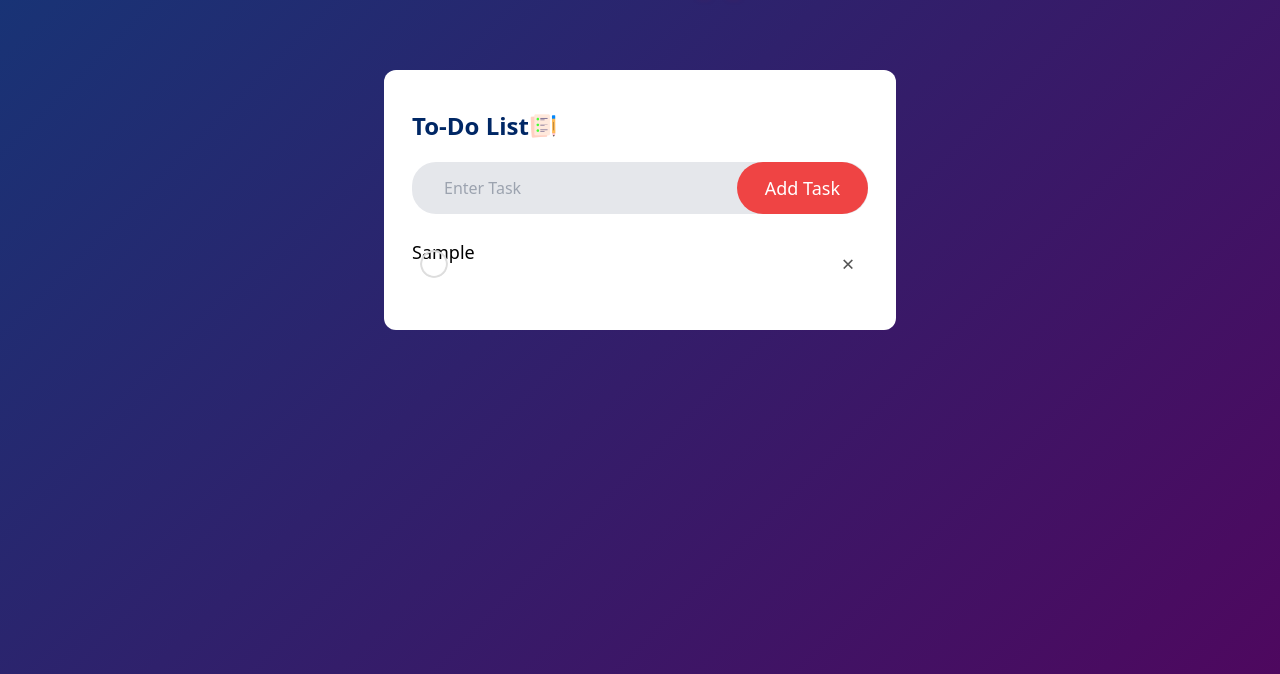
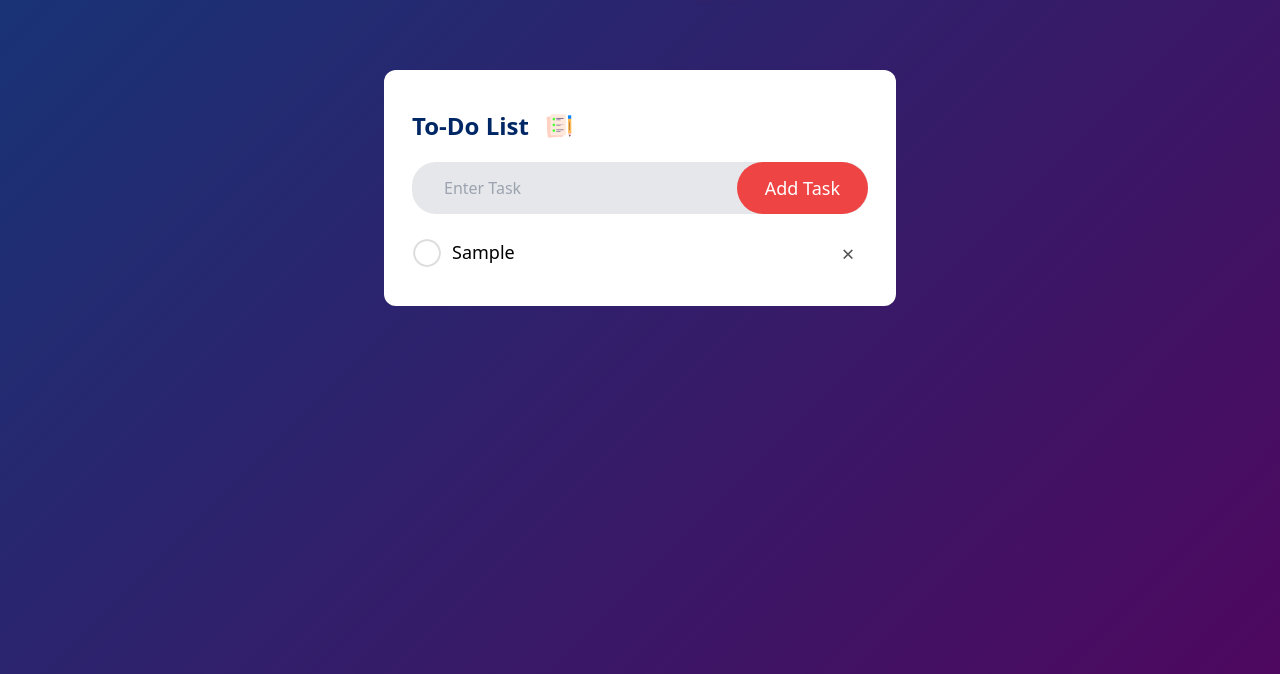
Before and after one commit to Abhrajit-debnath/To-Do-App, a website: page index.html in a window 1280 px wide. Both pictures are taken after typing "Sample" into the empty fields and a click on the button "Add Task". Shown: the part 126-800 px from the top of the page. Drawn offline with Linux system fonts and the light colour scheme.

Commit message:
Fixed Some Issues

```diff
--- a/index.html
+++ b/index.html
@@ -4,18 +4,18 @@
     <meta charset="UTF-8" />
     <meta name="viewport" content="width=device-width, initial-scale=1.0" />
     <title>To Do App</title>
-    <link rel="icon" type="image/x-icon" href="images/tasks.png" />
+    <link rel="icon" type="image/x-icon" href="/tasks.png" />
     <link rel="stylesheet" href="src/input.css" />
     <link rel="stylesheet" href="src/output.css" />
   </head>
-  <body class="m-0 p-0 box-border">
-    <div class="container w-full min-h-screen p-3">
+  <body class="">
+    <div class="cont w-full min-h-screen p-3">
       <h1 class="text-5xl text-center text-white mt-14 mb-20 font-medium">To-Do App</h1>
       <div
-        class="to-do w-full bg-white my-10 mx-auto max-w-lg rounded-xl pt-10 px-7 pb-16"
+        class="to-do w-full bg-white my-10 mx-auto max-w-lg rounded-xl pt-10 px-7 pb-5 "
       >
-        <h2 class="flex items-center mb-5 font-sans font-bold text-2xl">
-          To-Do List<img src="images/icon.png" class="w-7" />
+        <h2 class="flex items-center mb-5 font-sans font-bold text-2xl gap-4">
+          To-Do List<img src="/icon.png" class="w-7" />
         </h2>
         <div
           class="row flex items-center justify-between rounded-3xl pl-5 mb-6 bg-gray-200"
--- a/src/input.css
+++ b/src/input.css
@@ -2,7 +2,7 @@
 @tailwind components;
 @tailwind utilities;
 
-.container{
+.cont{
     background: linear-gradient(135deg,#153677, #4e085f);
 }
 h2{
@@ -10,6 +10,8 @@ h2{
 }
 li{
     position: relative;
+    left: 40px;
+    margin-bottom: 20px;
 }
 
 ul li::before{
@@ -18,24 +20,24 @@ ul li::before{
     height: 28px;
     width: 28px;
     border-radius: 50%;
-    background-image: url(/images/unchecked.png);
+    background-image: url(/unchecked.png);
     background-size: cover;
     background-position: center;
-    top: 12px;
-    left: 8px;
+    top: 1px;
+    left: -39px;
 }
 ul li.checked{
     color: #555;
     text-decoration: line-through;
 }
 ul li.checked::before{
-    background-image: url(/images/checked.png);
+    background-image: url(/checked.png);
 }
 
 ul li span{
     position: absolute;
-    right: 0;
-    top: 5px;
+    right: 40px;
+    top: -5px;
     width: 40px;
     height: 40px;
     font-size: 22px;
--- a/tailwind.config.js
+++ b/tailwind.config.js
@@ -2,7 +2,11 @@
 module.exports = {
   content: ["*.html"],
   theme: {
-    extend: {},
+    extend: {
+      screens: {
+        'xs':'300px',
+      }
+    },
   },
   plugins: [],
 }
```
Also changed, not shown: checked.png (renamed from images/checked.png), icon.png (renamed from images/icon.png), src/output.css, tasks.png (renamed from images/tasks.png), unchecked.png (renamed from images/unchecked.png).
